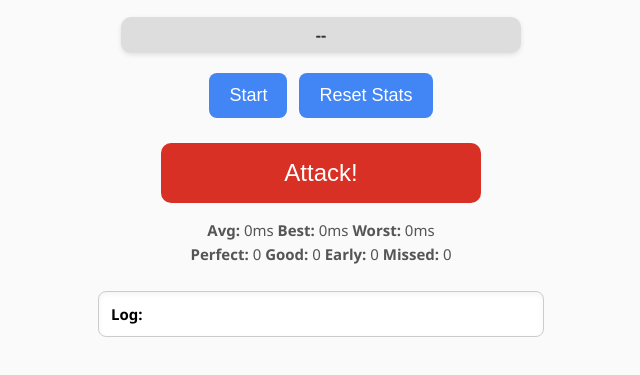
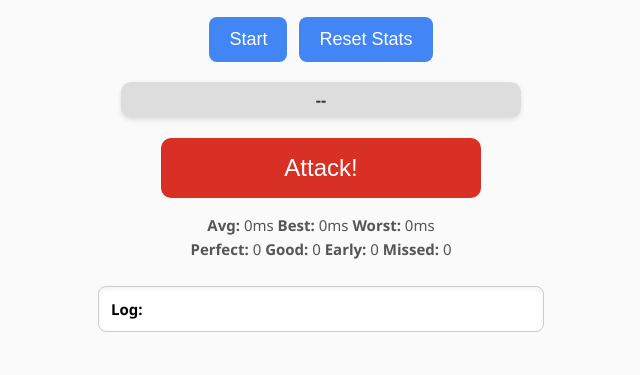
Before and after one commit to extreme4all/tw_timing_trainer, a plain HTML site: page index.html in a window 1280 px wide. Shown: the part 73-448 px from the top of the page, without its empty margins (319-959 px from the left). Drawn offline with Linux system fonts and the light colour scheme.

Commit message:
f: Refactor layout: Adjust margins for controls and reposition bar container for improved UI flow

```diff
--- a/index.html
+++ b/index.html
@@ -60,6 +60,7 @@
 
         #controls {
             margin-top: 20px;
+            margin-bottom: 20px;
             display: flex;
             flex-wrap: wrap;
             justify-content: center;
@@ -87,7 +88,6 @@
         }
 
         #attackButton {
-            margin-top: 25px;
             padding: 16px 24px;
             font-size: 20px;
             background-color: #d93025;
@@ -147,14 +147,14 @@
 
     <h2>TribalWars Timing Trainer</h2>
 
+    <div id="controls">
+        <button id="startPause">Start</button>
+        <button id="reset">Reset Stats</button>
+    </div>
+
     <div id="bar-container">
         <div id="fill-bar"></div>
         <div id="bar-text">--</div>
-    </div>
-
-    <div id="controls">
-        <button id="startPause">Start</button>
-        <button id="reset">Reset Stats</button>
     </div>
 
     <button id="attackButton">Attack!</button>
```
